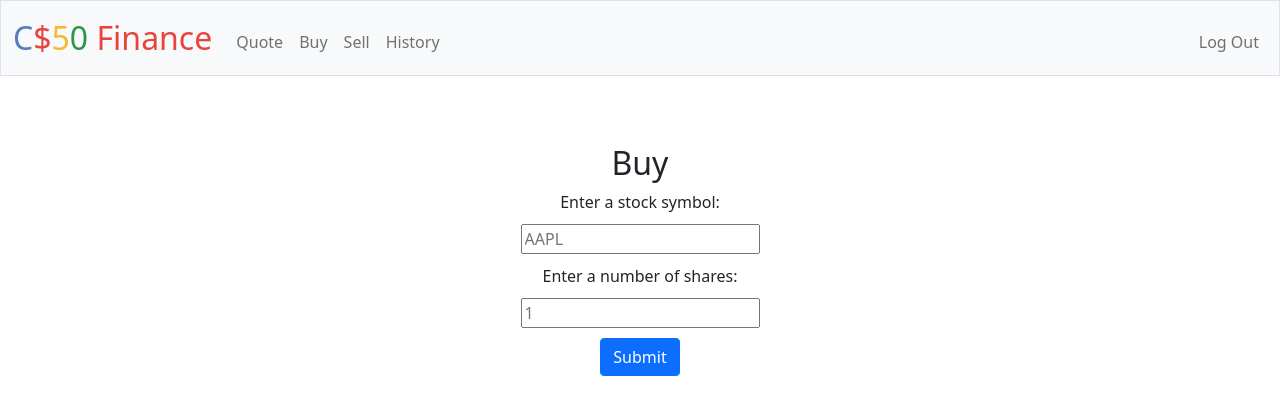
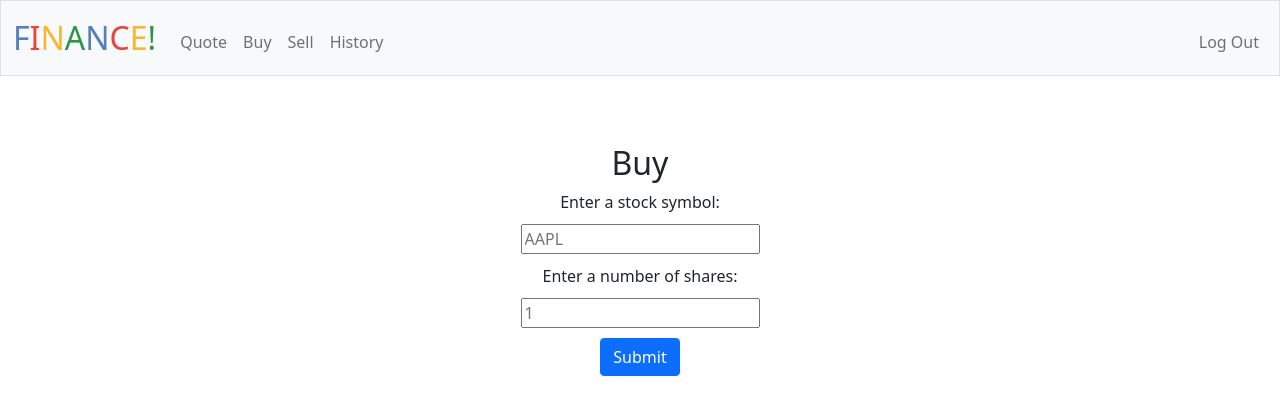
Before and after one commit to njhaus/finance-app, a Flask app: page /buy in a window 1280 px wide. Shown: the top 420 px of the page. Run offline with Flask 2, Linux system fonts and the light colour scheme; a user stored in the database is signed in; some libraries are stand-ins or nearby versions.

Commit message:
Update Title

```diff
--- a/templates/layout.html
+++ b/templates/layout.html
@@ -24,7 +24,7 @@
 
         <nav class="bg-light border navbar navbar-expand-md navbar-light">
             <div class="container-fluid">
-                <a class="navbar-brand" href="/"><span class="blue">C</span><span class="red">$</span><span class="yellow">5</span><span class="green">0</span> <span class="red">Finance</span></a>
+                <a class="navbar-brand" href="/"><span class="blue">F</span><span class="red">I</span><span class="yellow">N</span><span class="green">A</span><span class="blue">N</span><span class="red">C</span><span class="yellow">E</span><span class="green">!</span></a>
                 <button aria-controls="navbar" aria-expanded="false" aria-label="Toggle navigation" class="navbar-toggler" data-bs-target="#navbar" data-bs-toggle="collapse" type="button">
                     <span class="navbar-toggler-icon"></span>
                 </button>
```
